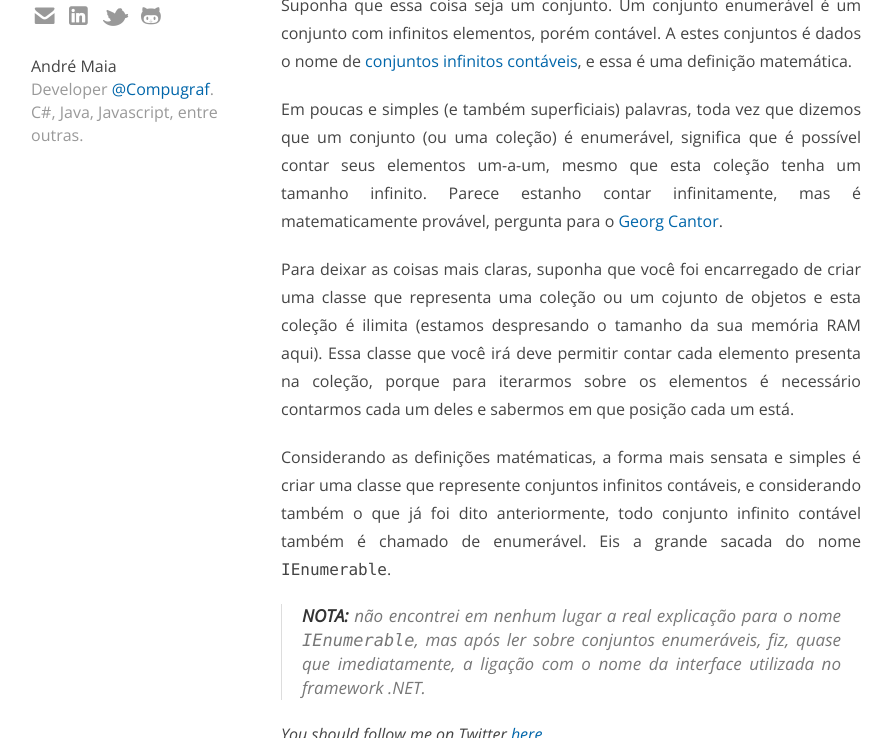
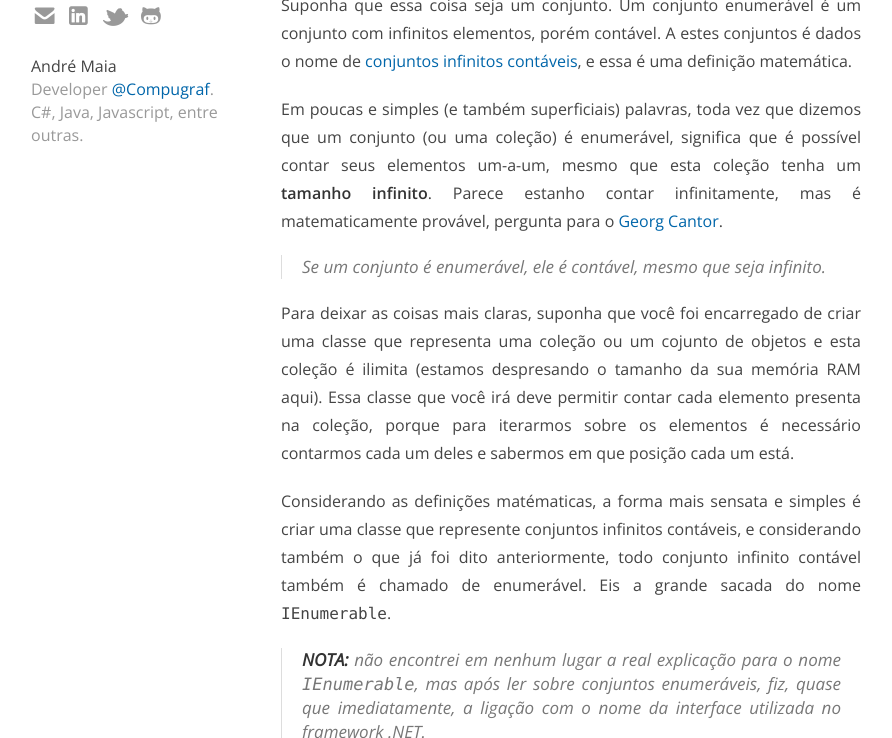
Before and after one commit to andrenmaia/anmaia.com.br, a Jekyll site: the page built from _posts/2014-08-13-por_que_a_interface_em_net_se_chama_ienumerable.md, in a window 1280 px wide and 900 px high, scrolled down 457 px, cut to the strip 162-900 px from the top of the window. Shown: the whole strip, without its empty margins (139-1031 px from the left). Built offline with Jekyll 4.4.1, drawn with Linux system fonts in a browser that asks for light colours; some web fonts are replaced; Markdown is read by kramdown in place of the engine named in the settings; comment, search, counter and statistics services are not loaded.

Commit message:
Correção no último post

```diff
--- a/_posts/2014-08-13-por_que_a_interface_em_net_se_chama_ienumerable.md
+++ b/_posts/2014-08-13-por_que_a_interface_em_net_se_chama_ienumerable.md
@@ -14,7 +14,9 @@ Após ler a referência da [MSDN][1], tentei entender o que realmente significa
 
 Alguma coisa enumerável significa alguma coisa que se possa __contar__. Suponha que essa coisa seja um conjunto. Um conjunto enumerável é um conjunto com infinitos elementos, porém contável. A estes conjuntos é dados o nome de [conjuntos infinitos contáveis][2], e essa é uma definição matemática.
 
-Em poucas e simples (e também superficiais) palavras, toda vez que dizemos que um conjunto (ou uma coleção) é enumerável, significa que é possível contar seus elementos um-a-um, mesmo que esta coleção tenha um tamanho infinito. Parece estanho contar infinitamente, mas é matematicamente provável, pergunta para o [Georg Cantor][3].
+Em poucas e simples (e também superficiais) palavras, toda vez que dizemos que um conjunto (ou uma coleção) é enumerável, significa que é possível contar seus elementos um-a-um, mesmo que esta coleção tenha um **tamanho infinito**. Parece estanho contar infinitamente, mas é matematicamente provável, pergunta para o [Georg Cantor][3].
+
+> Se um conjunto é enumerável, ele é contável, mesmo que seja infinito.
 
 Para deixar as coisas mais claras, suponha que você foi encarregado de criar uma classe que representa uma coleção ou um cojunto de objetos e esta coleção é ilimita (estamos despresando o tamanho da sua memória RAM aqui). Essa classe que você irá deve permitir contar cada elemento presenta na coleção, porque para iterarmos sobre os elementos é necessário contarmos cada um deles e sabermos em que posição cada um está.
 
```
